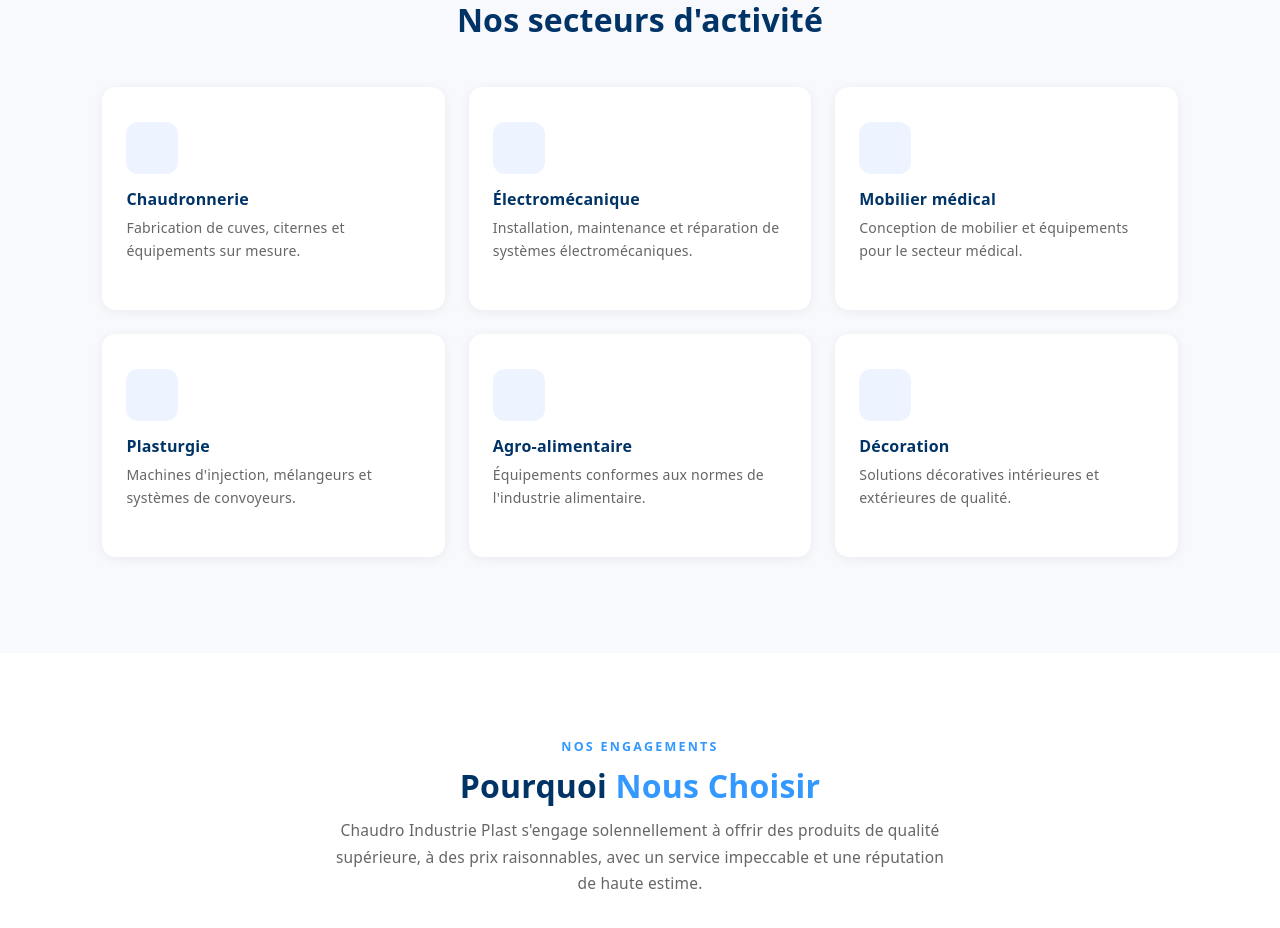
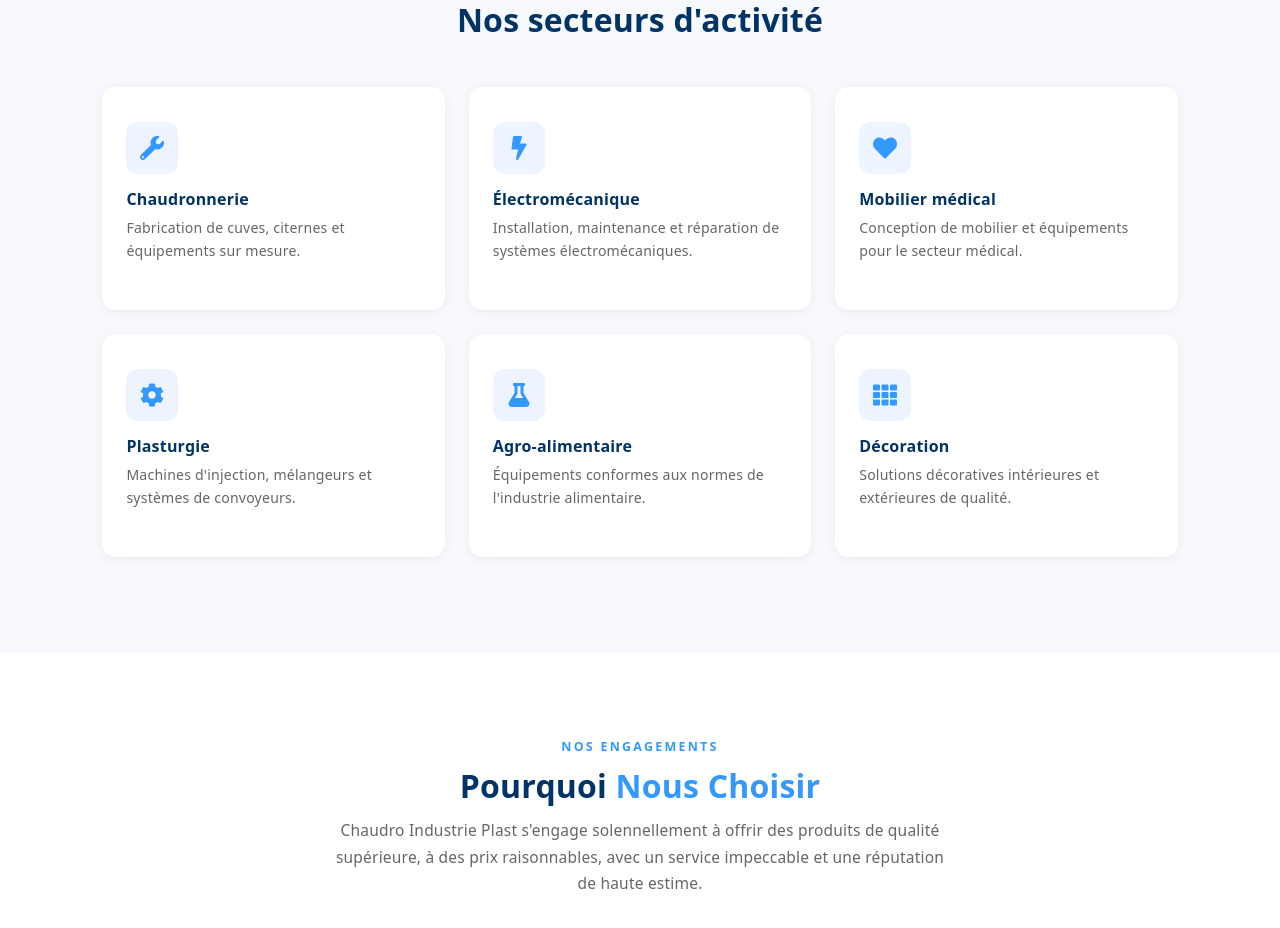
Before and after one commit to youssef-assad/cip_2222, a React (Vite) app: page /about in a window 1280 px wide. Shown: the part 1780-2708 px from the top of the page. Built offline with nearby package versions, Linux system fonts and the light colour scheme; a web font is replaced by a local one.

Commit message:
new pdt + change maps

```diff
--- /dev/null
+++ b/icons.jsx
@@ -0,0 +1,43 @@
+// All icons in one place — import from here everywhere in the project
+export {
+  FaPhone         as IconPhone,
+  FaWhatsapp      as IconWhatsapp,
+  FaFacebook      as IconFacebook,
+  FaLinkedin      as IconLinkedin,
+  FaEnvelope      as IconEmail,
+  FaGlobe         as IconGlobe,
+  FaFilePdf       as IconPdf,
+  FaHeart         as IconHeart,
+  FaShieldAlt     as IconShield,
+  FaStar          as IconStar,
+  FaTrophy        as IconTrophy,
+  FaTag           as IconTag,
+  FaUsers         as IconPeople,
+  FaWrench        as IconWrench,
+  FaCog           as IconSettings,
+  FaFlask         as IconChemistry,
+  FaBolt          as IconEnergy,
+  FaTh            as IconGrid,
+  FaList          as IconList,
+  FaBars          as IconMenu,
+  FaTimes         as IconClose,
+  FaSearch        as IconSearch,
+  FaArrowRight    as IconArrowRight,
+  FaArrowLeft     as IconArrowLeft,
+  FaCheck         as IconCheck,
+  FaCheckCircle   as IconCheckCircle,
+  FaMapMarkerAlt  as IconLocation,
+  FaClock         as IconClock,
+  FaMedal         as IconBadge,
+  FaEye           as IconEye,
+  FaPaperPlane    as IconPaperPlane,
+  FaPlay          as IconPlay,
+  FaFilter        as IconFilter,
+  FaPalette       as IconDecoration,
+  FaTint          as IconAgro,
+} from "react-icons/fa";
+
+export {
+  MdOutlineMedicalServices as IconMedical,
+  MdLocalHospital          as IconHospital,
+} from "react-icons/md";
--- a/package.json
+++ b/package.json
@@ -18,6 +18,7 @@
     "react": "^18.3.1",
     "react-bootstrap": "^2.10.4",
     "react-dom": "^18.3.1",
+    "react-icons": "^5.6.0",
     "react-intersection-observer": "^9.13.0",
     "react-router-dom": "^6.24.1",
     "react-toastify": "^10.0.5",
--- a/src/components/GoogleMap.jsx
+++ b/src/components/GoogleMap.jsx
@@ -5,8 +5,7 @@ function GoogleMap() {
   return (
     <div className='map-area'>
       <div className="maps">
-        <iframe
-          src="https://www.google.com/maps/embed?pb=!1m14!1m8!1m3!1d3324.87061248804!2d-7.4523542!3d33.5567379!3m2!1i1024!2i768!4f13.1!3m3!1m2!1s0xda63544b9850703%3A0xfe37e6634e59f4e1!2sCRISTAL%20INOX!5e0!3m2!1sen!2sma!4v1721410708475!5m2!1sen!2sma"
+    <iframe src="https://www.google.com/maps/embed?pb=!1m18!1m12!1m3!1d355.614223693519!2d-7.870830579811334!3d33.465286418218454!2m3!1f0!2f0!3f0!3m2!1i1024!2i768!4f13.1!3m3!1m2!1s0xda88196ddc4f7c9%3A0x6fa83979100d933c!2sChaudro%20industrie%20plast!5e1!3m2!1sfr!2sma!4v1774103135286!5m2!1sfr!2sma"
           width="800"
           height="600"
           allowFullScreen=""
--- a/src/pages/about/About.jsx
+++ b/src/pages/about/About.jsx
@@ -1,3 +1,4 @@
+/* eslint-disable react/prop-types */
 /* eslint-disable react/no-unescaped-entities */
 import { useRef } from "react";
 import { Link } from "react-router-dom";
@@ -9,6 +10,7 @@ import WhyChooseUs from "./WhyChoose";
 import Philosophy from "./Pedagogique";
 import Strengths from "./Fort";
 import useIntersectionObserver from "../../components/useInterSection";
+import { IconWrench, IconEnergy, IconHeart, IconSettings, IconChemistry, IconGrid } from "../../../icons";
 
 const CV = "https://drive.google.com/file/d/1Qndg-EHbqrkLkn66wmQFIfpxHWRUiL_u/view?usp=sharing";
 
@@ -20,12 +22,12 @@ const stats = [
 ];
 
 const services = [
-  { icon: "icon-wrench",       title: "Chaudronnerie",      desc: "Fabrication de cuves, citernes et équipements sur mesure." },
-  { icon: "icon-energy",       title: "Électromécanique",   desc: "Installation, maintenance et réparation de systèmes électromécaniques." },
-  { icon: "icon-heart",        title: "Mobilier médical",   desc: "Conception de mobilier et équipements pour le secteur médical." },
-  { icon: "icon-settings",     title: "Plasturgie",         desc: "Machines d'injection, mélangeurs et systèmes de convoyeurs." },
-  { icon: "icon-chemistry",    title: "Agro-alimentaire",   desc: "Équipements conformes aux normes de l'industrie alimentaire." },
-  { icon: "icon-grid",         title: "Décoration",         desc: "Solutions décoratives intérieures et extérieures de qualité." },
+  { Icon: IconWrench,       title: "Chaudronnerie",      desc: "Fabrication de cuves, citernes et équipements sur mesure." },
+  { Icon: IconEnergy,       title: "Électromécanique",   desc: "Installation, maintenance et réparation de systèmes électromécaniques." },
+  { Icon: IconHeart,        title: "Mobilier médical",   desc: "Conception de mobilier et équipements pour le secteur médical." },
+  { Icon: IconSettings,     title: "Plasturgie",         desc: "Machines d'injection, mélangeurs et systèmes de convoyeurs." },
+  { Icon: IconChemistry,    title: "Agro-alimentaire",   desc: "Équipements conformes aux normes de l'industrie alimentaire." },
+  { Icon: IconGrid,         title: "Décoration",         desc: "Solutions décoratives intérieures et extérieures de qualité." },
 ];
 
 function StatCard({ value, label, index }) {
@@ -42,7 +44,7 @@ function StatCard({ value, label, index }) {
   );
 }
 
-function ServiceCard({ icon, title, desc, index }) {
+function ServiceCard({ Icon, title, desc, index }) {
   const [ref, isVisible] = useIntersectionObserver({ threshold: 0.15 });
   return (
     <div
@@ -51,7 +53,7 @@ function ServiceCard({ icon, title, desc, index }) {
       style={{ transitionDelay: `${index * 0.1}s` }}
     >
       <div className="service-icon-wrap">
-        <i className={icon} />
+        <Icon size={24} />
       </div>
       <h4>{title}</h4>
       <p>{desc}</p>
--- a/src/pages/about/WhyChoose.jsx
+++ b/src/pages/about/WhyChoose.jsx
@@ -1,10 +1,10 @@
 import useIntersectionObserver from "../../components/useInterSection";
 
 const reasons = [
-  { icon: "icon-star",         title: "Qualité supérieure",    desc: "Des produits fabriqués selon les normes les plus strictes de l'industrie." },
-  { icon: "icon-tag",          title: "Prix raisonnables",     desc: "Le meilleur rapport qualité-prix sans compromis sur l'excellence." },
-  { icon: "icon-people",       title: "Service impeccable",    desc: "Une équipe dédiée à votre satisfaction à chaque étape du projet." },
-  { icon: "icon-badge",        title: "Réputation solide",     desc: "Plus de 15 ans de confiance et de partenariats durables au Maroc." },
+  { Icon: "icon-star",         title: "Qualité supérieure",    desc: "Des produits fabriqués selon les normes les plus strictes de l'industrie." },
+  { Icon: "icon-tag",          title: "Prix raisonnables",     desc: "Le meilleur rapport qualité-prix sans compromis sur l'excellence." },
+  { Icon: "icon-people",       title: "Service impeccable",    desc: "Une équipe dédiée à votre satisfaction à chaque étape du projet." },
+  { Icon: "icon-badge",        title: "Réputation solide",     desc: "Plus de 15 ans de confiance et de partenariats durables au Maroc." },
 ];
 
 function WhyChooseUs() {
--- a/src/products.json
+++ b/src/products.json
@@ -43,26 +43,7 @@
       "/products/bottle_orange_juice2.jpeg"
     ]
   },
-  {
-    "id": 2,
-    "title": "Bouteille PET Décorative — Forme Gourde",
-    "desc": "Bouteille PET cristal à relief décoratif avec motifs en relief sur toute la surface. Bouchon blanc sécurisé. Sa forme originale en deux parties superposées la distingue sur le marché. Convient pour jus, sirops, huiles et produits alimentaires liquides.",
-    "categorie": "agro",
-    "secteur": "Agro-alimentaire",
-    "images": [
-      "/products/bottle_decorative_clear.jpeg"
-    ]
-  },
-  {
-    "id": 3,
-    "title": "Gamme Bouteilles Eau — 25cl / 50cl / 1L",
-    "desc": "Gamme complète de bouteilles PET pour eau minérale et boissons, disponibles en trois formats : 25cl, 50cl et 1L. Bouchon vert standard. Fabriquées avec un PET alimentaire certifié, légères et résistantes. Idéales pour les unités de production d'eau et les distributeurs.",
-    "categorie": "agro",
-    "secteur": "Agro-alimentaire",
-    "images": [
-      "/products/bottles_water_range.jpeg"
-    ]
-  },
+
   {
     "id": 4,
     "title": "Bidon PET 5L — Bouchon Rouge",
@@ -74,26 +55,6 @@
     ]
   },
   {
-    "id": 5,
-    "title": "Bouteilles Huile d'Olive — 1L / 50cl / 25cl",
-    "desc": "Bouteilles PET à nervures verticales et horizontales, spécialement conçues pour le conditionnement de l'huile d'olive et des huiles alimentaires. Disponibles en formats 1L, 50cl et 25cl avec bouchon vert. La forme ergonomique facilite la prise en main et le versement.",
-    "categorie": "agro",
-    "secteur": "Agro-alimentaire",
-    "images": [
-      "/products/bottles_olive_oil.jpeg"
-    ]
-  },
-  {
-    "id": 6,
-    "title": "Bouteilles Huile Remplies — Gamme Marché",
-    "desc": "Bouteilles PET nervurées remplies d'huile alimentaire dorée, disponibles en 1L, 50cl et 25cl. Ces bouteilles sont produites localement au Maroc et distribuées dans les marchés traditionnels et grandes surfaces. Bouchon vert garantissant l'étanchéité et la fraîcheur du produit.",
-    "categorie": "agro",
-    "secteur": "Agro-alimentaire",
-    "images": [
-      "/products/bottles_oil_filled.jpeg"
-    ]
-  },
-  {
     "id": 7,
     "title": "Bouteilles Jus Slim 33cl — Rouge & Orange",
     "desc": "Bouteilles PET format slim de 33cl, au design cylindrique élancé, avec bouchons colorés rouge et orange. Transparentes et légères, elles mettent en valeur la couleur naturelle des boissons. Parfaites pour jus de fruits, boissons énergisantes et smoothies. Bouchon large facilite le remplissage.",
@@ -102,5 +63,17 @@
     "images": [
       "/products/bottles_juice_slim.jpeg"
     ]
-  }
+  },{
+  "id": 8,
+  "title": "Flacon Spray Gâchette — 500ml",
+  "desc": "Flacon PET transparent 500ml avec pompe gâchette rouge, blanche, noir et bleu. Corps sculpté à motifs en relief pour une meilleure prise en main. Idéal pour les produits ménagers, nettoyants, désinfectants et produits d'entretien. Pompe gâchette réglable avec buse orientable.",
+  "categorie": "agro",
+  "secteur": "Agro-alimentaire",
+  "images": [
+    "/products/spray_bottle_500ml1.jpeg",
+    "/products/spray_bottle_500ml2.jpeg",
+    "/products/spray_bottle_500ml3.jpeg",
+    "/products/spray_bottle_500ml4.jpeg"
   ]
+}
+  ]
--- a/style.css
+++ b/style.css
@@ -77,5 +77,5 @@
   content: "\e90a";
 }
 .icon-wrench:before {
-  content: "\e991";
+  content: "\e900";
 }
```
Also changed, not shown: public/products/spray_bottle_500ml4.jpeg (added), 1 other file (tests, documents, lock files or other folders).
